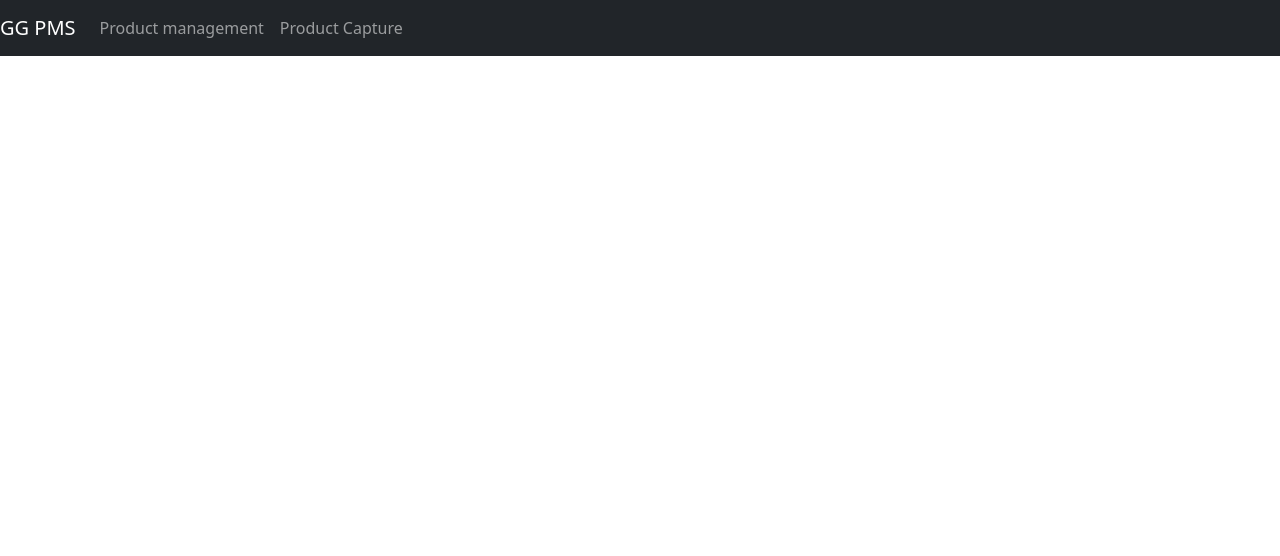
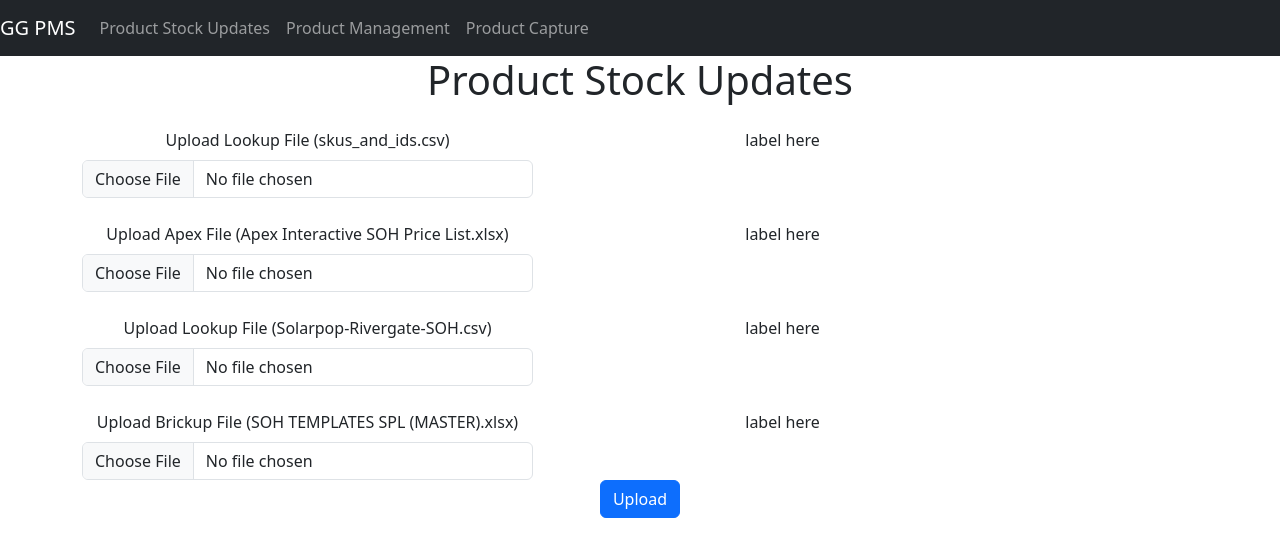
Before and after one commit to Ryan-ED/gg-pms-frontend, a React (Create React App) app: page /product-stock-update in a window 1280 px wide. Shown: the top 556 px of the page. Built offline with nearby package versions, Linux system fonts and the light colour scheme.

Commit message:
WIP adding stock update page with file upload

```diff
--- a/src/App.tsx
+++ b/src/App.tsx
@@ -3,6 +3,7 @@ import Navbar from './components/layout/Navbar';
 import { Routes, Route } from 'react-router-dom';
 import DashboardPage from './pages/DashboardPage';
 import ProductCaptureTemplatesPage from './pages/ProductCaptureTemplatesPage';
+import ProductStockUpdatesPage from './pages/ProductStockUpdatesPage';
 
 function App() {
   return (
@@ -11,6 +12,7 @@ function App() {
       <Routes>
           <Route path="/" element={<DashboardPage/>}></Route>
           <Route path="/product-capture" element={<ProductCaptureTemplatesPage/>}></Route>
+          <Route path="/product-stock-update" element={<ProductStockUpdatesPage/>}></Route>
       </Routes>
     </div>
   );
--- a/src/components/layout/Navbar.tsx
+++ b/src/components/layout/Navbar.tsx
@@ -7,7 +7,10 @@ function Navbar() {
       <div className="collapse navbar-collapse" id="navbarNav">
         <ul className="navbar-nav">
           <li className="nav-item">
-            <a className="nav-link" href="/product-management">Product management</a>
+            <a className="nav-link" href="/product-stock-update">Product Stock Updates</a>
+          </li>
+          <li className="nav-item">
+            <a className="nav-link" href="/product-management">Product Management</a>
           </li>
           <li className="nav-item">
             <a className="nav-link" href="/product-capture">Product Capture</a>
--- /dev/null
+++ b/src/pages/ProductStockUpdatesPage.tsx
@@ -0,0 +1,74 @@
+import React, { useState } from 'react';
+
+const ProductStockUpdatesPage: React.FC = () => {
+  const [files, setFiles] = useState<File[]>([]);
+
+  const handleFileChange = (event: React.ChangeEvent<HTMLInputElement>, supplier: Supplier) => {
+    const selectedFiles = Array.from(event.target.files || []);
+    setFiles(selectedFiles);
+  };
+
+  const handleUpload = () => {
+    // Handle file upload logic here
+    console.log(files);
+  };
+
+  return (
+    <div>
+      <h1>Product Stock Updates</h1>
+
+      <div className="container form">
+        <div className="row mt-4">
+          <div className="col-5">
+            <label htmlFor="lookup" className="form-label">Upload Lookup File (skus_and_ids.csv)</label>
+            <input className="form-control" type="file" id="lookup" onChange={handleFileChange} />
+          </div>
+          <div className="col-5">
+            label here
+          </div>
+        </div>
+        <div className="row mt-4">
+          <div className="col-5">
+            <label htmlFor="apex" className="form-label">Upload Apex File (Apex Interactive SOH Price List.xlsx)</label>
+            <input className="form-control" type="file" id="apex" onChange={handleFileChange} />
+          </div>
+          <div className="col-5">
+            label here
+          </div>
+        </div>
+        <div className="row mt-4">
+          <div className="col-5">
+            <label htmlFor="solarpop" className="form-label">Upload Lookup File (Solarpop-Rivergate-SOH.csv)</label>
+            <input className="form-control" type="file" id="solarpop" onChange={handleFileChange} />
+          </div>
+          <div className="col-5">
+            label here
+          </div>
+        </div>
+        <div className="row mt-4">
+          <div className="col-5">
+            <label htmlFor="brickup" className="form-label">Upload Brickup File (SOH TEMPLATES SPL (MASTER).xlsx)</label>
+            <input className="form-control" type="file" id="brickup" onChange={handleFileChange} />
+          </div>
+          <div className="col-5">
+            label here
+          </div>
+        </div>
+
+        <button type="button" className="btn btn-primary" onClick={handleUpload}>Upload</button>
+      </div>
+    </div>
+  );
+};
+
+export default ProductStockUpdatesPage;
+
+export enum Supplier {
+  Rectron,
+  Syntech,
+  Solarpop,
+  Gammatek,
+  Booksite,
+  Apex,
+  BrickUp
+}
```
